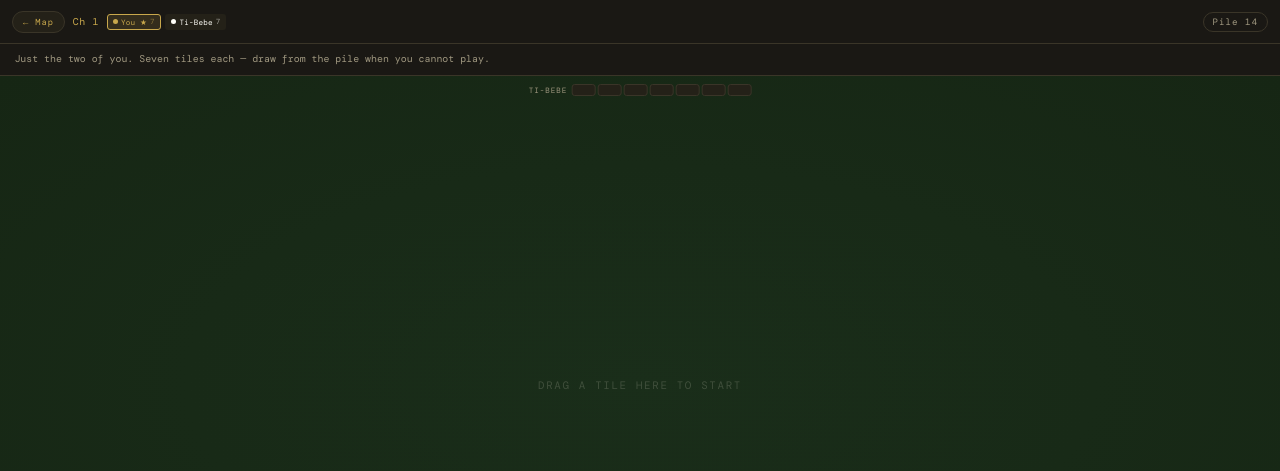
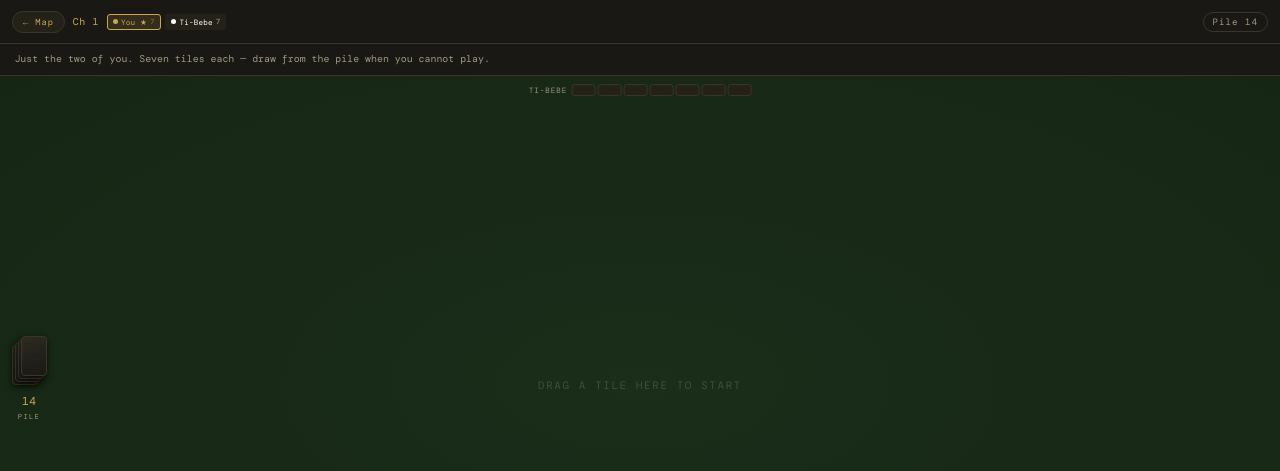
Before and after one commit to WorkVolt-tech/PlayVolt, a React (Vite) app in the folder dominoes/: page /story/1 in a window 1280 px wide. Shown: the top 471 px of the page. Built offline with nearby package versions, Linux system fonts and the light colour scheme.

Commit message:
Add styles for draw pile in StoryChallenge

```diff
--- a/dominoes/src/pages/StoryChallenge.css
+++ b/dominoes/src/pages/StoryChallenge.css
@@ -93,3 +93,37 @@
 
 .sc-picks { display: flex; flex-wrap: wrap; gap: 0.5rem; justify-content: center; margin: 1rem 0 1.4rem; }
 .sc-dim { opacity: 0.7; font-size: 0.65rem; }
+
+/* ── Draw pile, shown on the table ─────────────────────────────── */
+.pile-stack {
+  position: absolute;
+  left: 12px;
+  top: 50%;
+  transform: translateY(-50%);
+  display: flex;
+  flex-direction: column;
+  align-items: center;
+  gap: 3px;
+  z-index: 5;
+  pointer-events: none;
+}
+.pile-tiles { position: relative; width: 34px; height: 46px; }
+.pile-tile {
+  position: absolute; left: 0; top: 0;
+  width: 26px; height: 40px;
+  border-radius: 4px;
+  background: linear-gradient(160deg, #2c2a22, #1a1814);
+  border: 1px solid var(--border);
+  box-shadow: 0 2px 6px rgba(0,0,0,0.5);
+}
+.pile-count { font-size: 0.72rem; color: var(--gold); font-family: 'DM Mono', monospace; }
+.pile-label {
+  font-size: 0.45rem; letter-spacing: 0.18em; text-transform: uppercase;
+  color: var(--ivory-dim);
+}
+
+@media (max-height: 500px) {
+  .pile-stack { left: 6px; }
+  .pile-tiles { width: 24px; height: 32px; }
+  .pile-tile { width: 18px; height: 28px; }
+}
```
